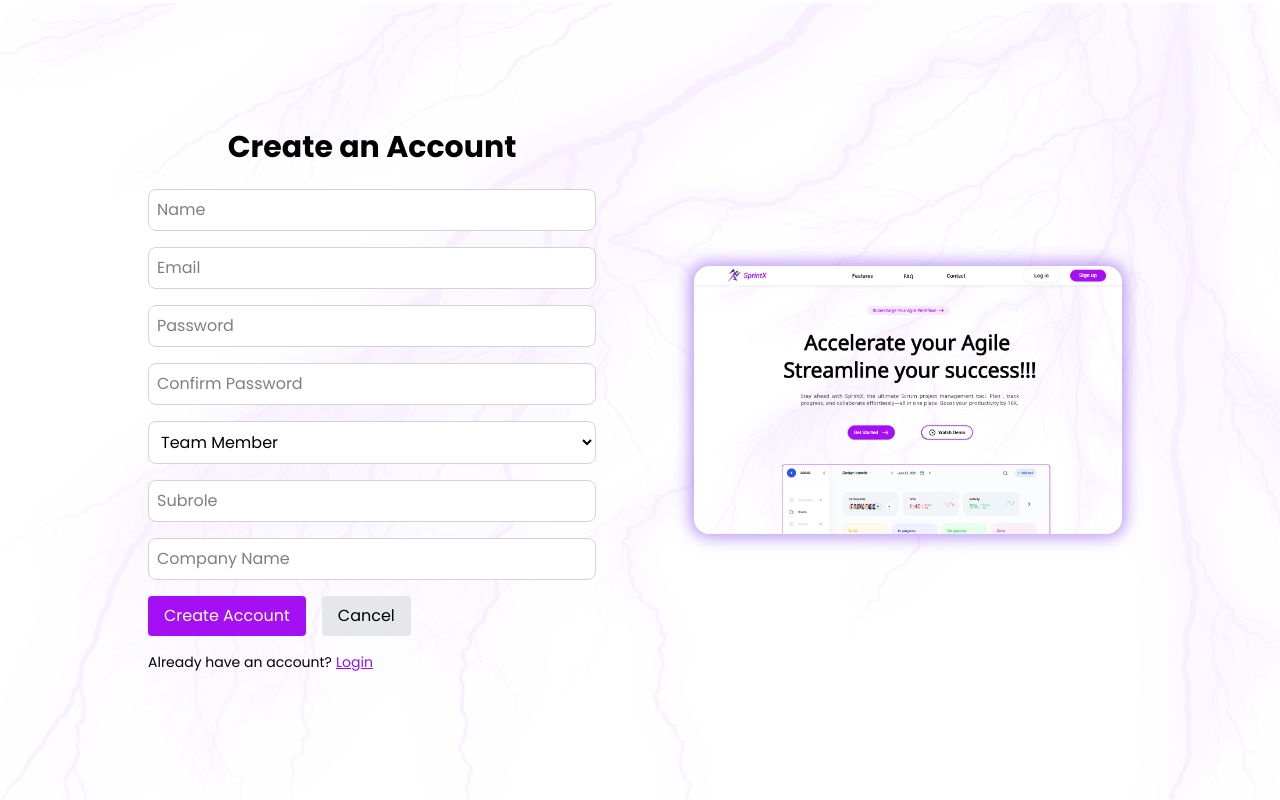
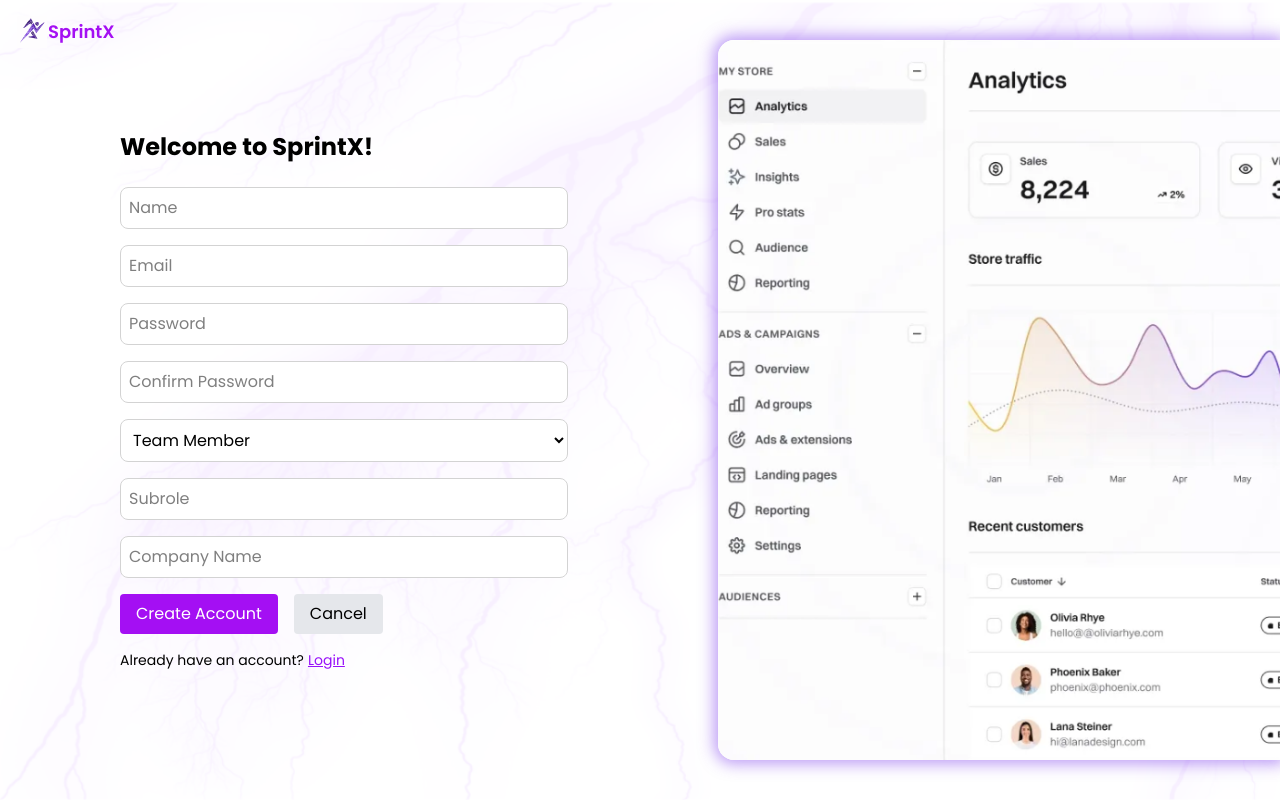
Before and after one commit to Sabarish-developer/SprintX, a React (Vite) app in the folder client/: page /signup in a window 1280 px wide. Built offline with nearby package versions, Linux system fonts and the light colour scheme.

Commit message:
SignUp Altered

```diff
--- a/client/src/SignUp.css
+++ b/client/src/SignUp.css
@@ -9,11 +9,11 @@
 
   .float-slow {
     animation: float 3s ease-in-out infinite;
-    border-radius: 1rem; /* Ensure the border matches the rounded corners */
-    box-shadow: 0 0 15px 4px rgba(124, 58, 237, 0.5); /* Purple glow effect */
+    border-radius: 1rem;
+    box-shadow: 0 0 15px 4px rgba(124, 58, 237, 0.5);
   }
 
-.input-field {
+  .input-field {
     padding: 0.5rem;
     background-color: white;
     border: 1px solid lightgray;
@@ -27,3 +27,17 @@
     border-color: #7c3aed;
     box-shadow: 0 0 0 2px rgba(124, 58, 237, 0.3);
   }
+
+  /* ✅ Updated signup image styling with only top-left and bottom-left rounded corners */
+  .signup-image {
+    height: 90vh;              /* Increased height */
+    width: auto;              /* Maintain aspect ratio */
+    max-width: 90%;           /* Prevents overflow */
+    object-fit: cover;        /* Ensure image scales correctly */
+    float: right;             /* Align image to right */
+    margin-right: 0rem;
+    border-top-left-radius: 1rem;     /* Only top-left rounded */
+    border-bottom-left-radius: 1rem;  /* Only bottom-left rounded */
+    border-top-right-radius: 0;       /* Keep top-right normal */
+    border-bottom-right-radius: 0;    /* Keep bottom-right normal */
+  }
--- a/client/src/components/SignUp.jsx
+++ b/client/src/components/SignUp.jsx
@@ -3,7 +3,8 @@
 import { useNavigate } from 'react-router-dom';
 import OTPPopup from './OTPPopup';
 import '../SignUp.css';
-import template from '../assets/template.png';
+import SignImg from '../assets/SignUp.png';
+import logo from '../assets/logo.svg';
 
 const Signup = () => {
   const [showOTP, setShowOTP] = useState(false);
@@ -34,11 +35,16 @@
   };
 
   return (
-    <div className="min-h-screen flex flex-col justify-center items-center md:flex-col lg:flex-row text-black p-6 lg:mx-20">
-      {/* Form Section started */}
-      <div className="w-full lg:w-1/2 flex flex-col justify-center items-center px-2">
-        <h2 className="text-3xl font-bold mb-6">Create an Account</h2>
+    <>
+    <div className="absolute top-4 left-4 flex items-center space-x-0">
+        <img src={logo} alt="Logo" className="w-8 h-8 object-contain" />
+        <span className="text-lg font-semibold text-[#a40ff3] tightly-tracked">SprintX</span>
+    </div>
+    <div className="min-h-screen flex flex-col justify-center items-center md:flex-col lg:flex-row text-black lg:pl-8">
+      {/* Form Section */}
+      <div className="w-full lg:w-1/2 flex flex-col justify-center items-center p-2">
         <form onSubmit={handleSubmit(onSubmit)} className="w-full max-w-md space-y-4">
+          <h2 className="text-2xl font-bold mb-6 w-full self-start">Welcome to SprintX!</h2>
           <input {...register("name", { required: true })} placeholder="Name" className="input-field" />
           {errors.name && <span className="text-red-500 text-sm">Name is required</span>}
 
@@ -99,17 +105,18 @@
       </div>
 
       {/* Image Section */}
-      <div className="hidden lg:flex w-1/2 justify-center items-center">
+      <div className="hidden lg:flex lg:w-1/2 justify-end items-center">
         <img
-          src={template}
+          src={SignImg}
           alt="Signup Visual"
-          className="rounded-2xl w-[80%] float-slow"
+          className="signup-image float-slow"
         />
       </div>
 
-      {/* OTP Popup intha onverify is at otppopup also frome here only we are simulating that home nav part */}
+      {/* OTP Popup */}
       {showOTP && <OTPPopup onVerify={() => navigate('/home')} onClose={() => setShowOTP(false)} />}
     </div>
+    </>
   );
 };
 
```
Also changed, not shown: client/src/assets/SignUp.png (added).
